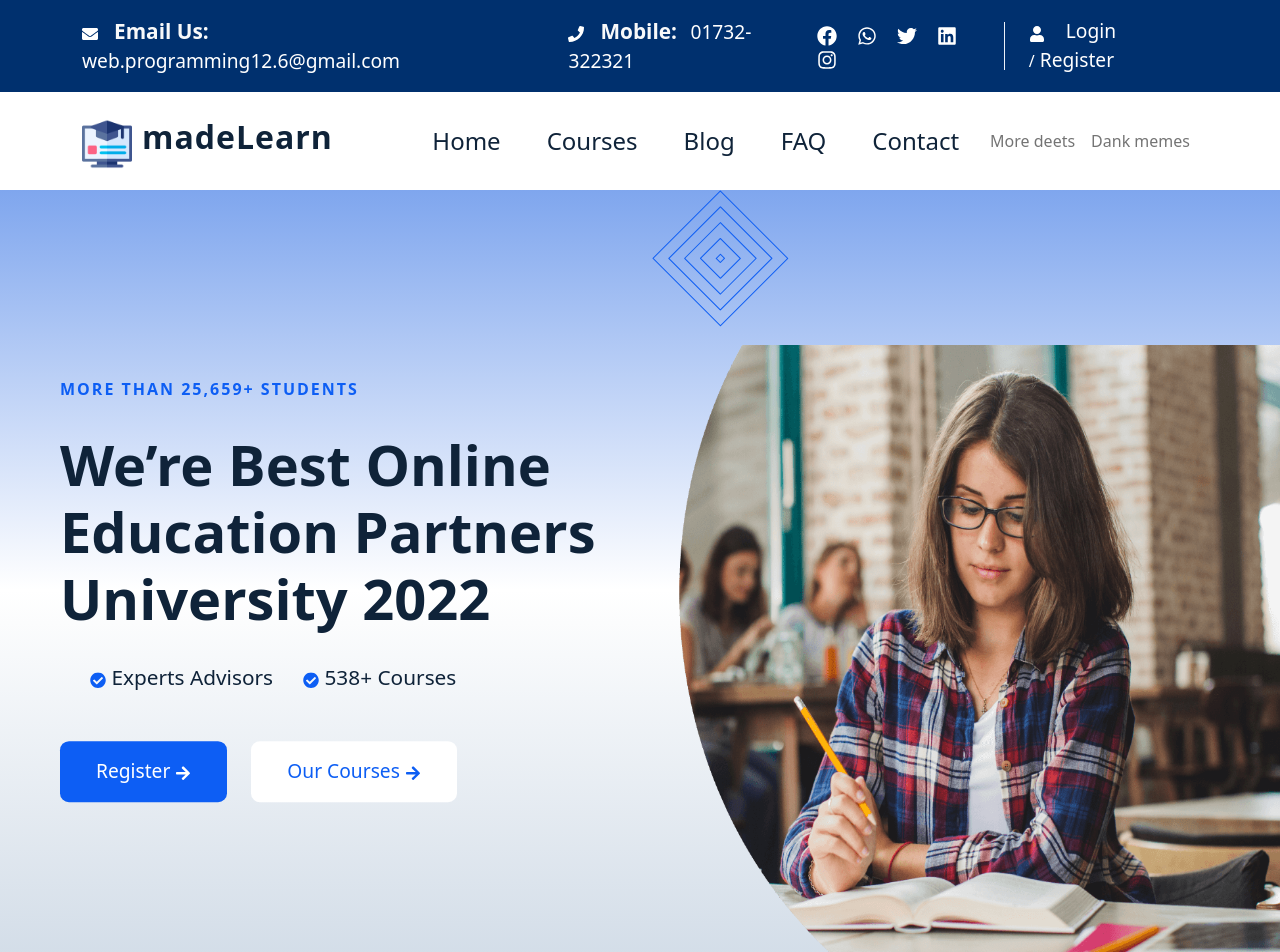
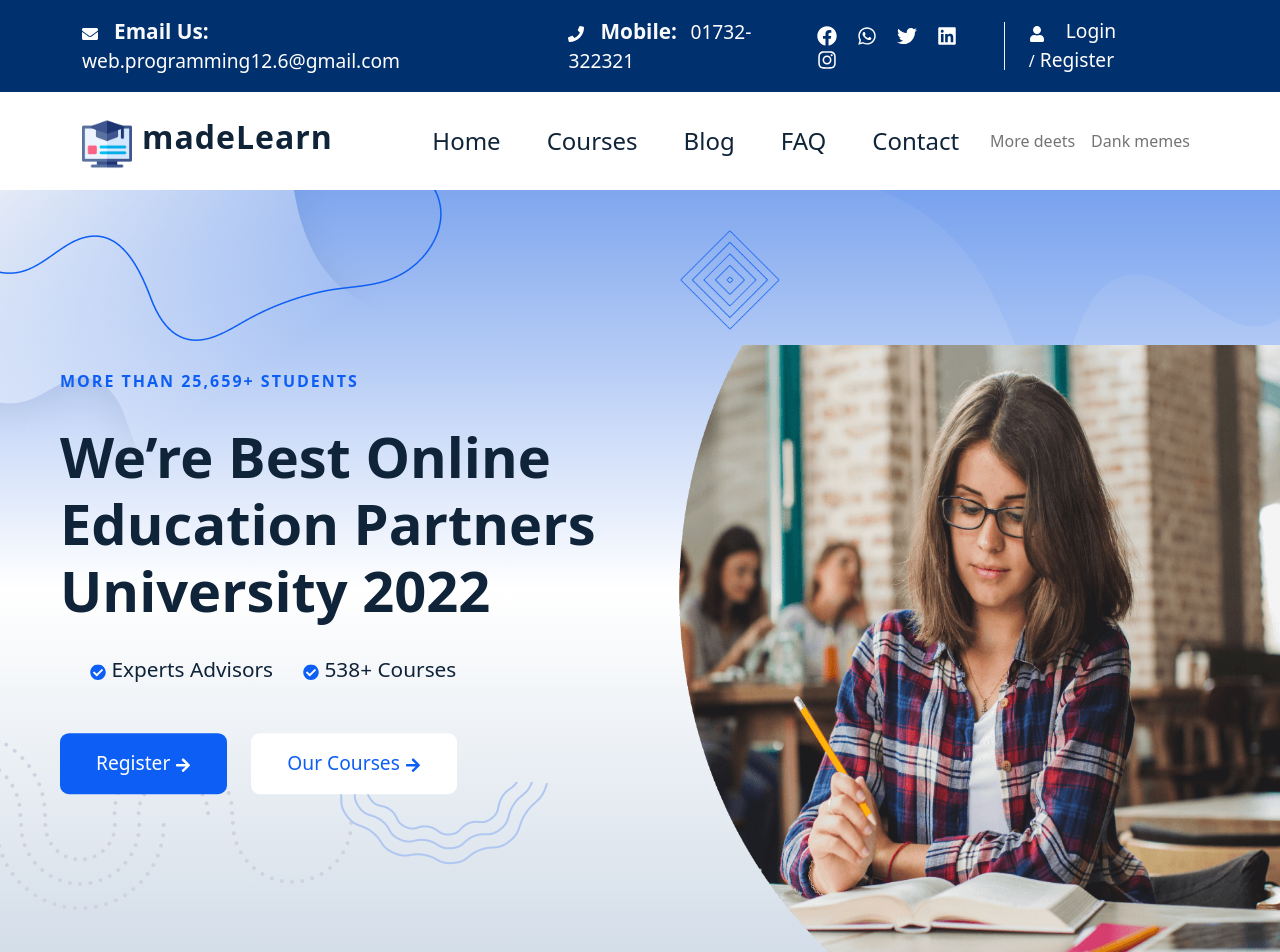
Before and after one commit to noyon-podder/learning-platfrom-client-10, a React (Create React App) app: page / in a window 1280 px wide. Shown: the top 952 px of the page. Built offline with nearby package versions, Linux system fonts and the light colour scheme.

Commit message:
responsive header and hero section

```diff
--- a/public/index.html
+++ b/public/index.html
@@ -24,7 +24,7 @@
       work correctly both with client-side routing and a non-root public URL.
       Learn how to configure a non-root public URL by running `npm run build`.
     -->
-    <title>React App</title>
+    <title>madeLearn</title>
   </head>
   <body>
     <noscript>You need to enable JavaScript to run this app.</noscript>
--- a/src/pages/shared/Header/Header.js
+++ b/src/pages/shared/Header/Header.js
@@ -4,7 +4,7 @@ import Nav from 'react-bootstrap/Nav';
 import Navbar from 'react-bootstrap/Navbar';
 import { FaEnvelope, FaFacebook, FaInstagram, FaLinkedin, FaPhone, FaTwitter, FaUser, FaWhatsapp } from "react-icons/fa";
 import { Link } from "react-router-dom";
-import logo from '../../../assets/logo.png'
+import logo from '../../../assets/logo.png';
 import "./Header.css";
 
 const Header = () => {
@@ -12,7 +12,8 @@ const Header = () => {
     <>
     <div className="header">
       <Container>
-        <div className="top-header py-3 d-flex justify-content-between align-items-center">
+        <div className='d-none .d-sm-block d-xl-block'>
+        <div className="top-header py-3 d-flex justify-content-between align-items-center ">
             {/* //top header left part start  */}
           <div className="left-part d-flex align-items-center">
             <div className="d-flex align-items-center">
@@ -46,6 +47,7 @@ const Header = () => {
            <Link to='/register'>Register</Link>
            </div>
           </div>
+        </div>
         </div>
         </Container>
         </div>
--- a/src/pages/shared/MainHero/MainHero.css
+++ b/src/pages/shared/MainHero/MainHero.css
@@ -23,12 +23,17 @@
   height: 100%;
 }
 
-.hero-image .box-shape {
+.box-shape {
   position: absolute;
-  top: 50px;
-  right: 100px;
-  height: 80px;
-  width: 80px;
+  top: 40px;
+  right: 500px;
+  height: 100px;
+  width: 100px;
+}
+.water-shape {
+  position: absolute;
+  bottom: 80px;
+  left: 300px;
 }
 .hero-text .sub-title {
   font-size: 1rem;
--- a/src/pages/shared/MainHero/MainHero.js
+++ b/src/pages/shared/MainHero/MainHero.js
@@ -1,15 +1,20 @@
 import React from "react";
 import { Col, Row } from "react-bootstrap";
-import { FaCheckCircle, FaArrowRight } from "react-icons/fa";
+import { FaArrowRight, FaCheckCircle } from "react-icons/fa";
 import { Link } from "react-router-dom";
 import hero from "../../../assets/hero.png";
 import box from "../../../assets/shape/shape_2_1.png";
-import './MainHero.css'
+import line from "../../../assets/shape/shape_4_1.png";
+import water from "../../../assets/shape/shape_2_3.png";
+import './MainHero.css';
 const MainHero = () => {
   return (
     <div className="hero-section">
+        <img src={line} alt="" />
+        <img src={box} alt="" className="box-shape shape"/>
+        <img src={water} alt="" className="water-shape"/>
       <Row>
-        <Col lg="6" sm="12">
+        <Col lg={6}>
           <div className="hero-text">
             <span className="sub-title">MORE THAN 25,659+ STUDENTS</span>
             <h2 className="hero-title">
@@ -25,13 +30,13 @@ const MainHero = () => {
             </div>
 
             <div className="hero-button mt-5">
-                <Link to='/register'><button className="theme-button me-4">Register <FaArrowRight/></button></Link>
+                <Link to='/register'><button className="theme-button me-4 mb-3">Register <FaArrowRight/></button></Link>
                 <Link to='/courses'><button className="white-btn">Our Courses <FaArrowRight/></button></Link>
             </div>
           </div>
         </Col>
-        <Col lg="6" sm='12'>
-            <img src={box} alt="" className="box-shape shape"/>
+        <Col lg={6} className="d-none d-sm-block">
+
           <div className="hero-image">
             <img src={hero} alt="" className="img-fluid" />
           </div>
```
Also changed, not shown: src/assets/shape/shape_4_1.png (added).
